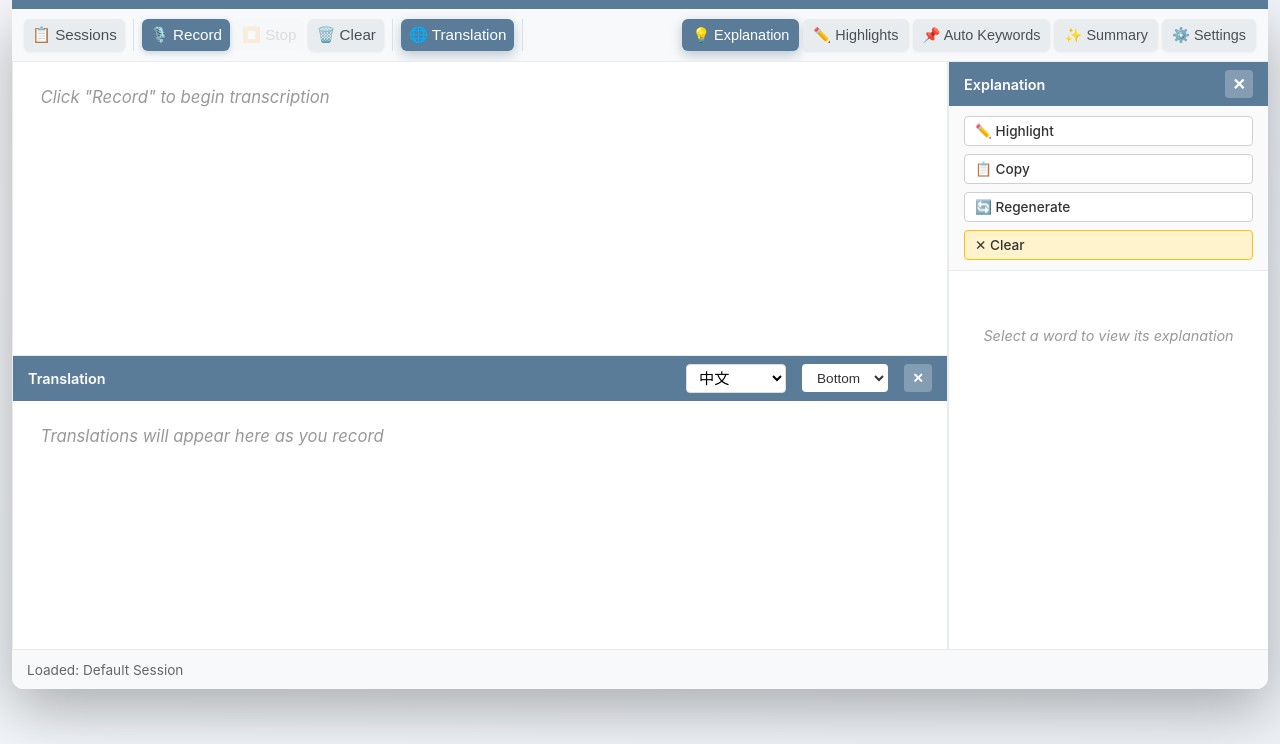
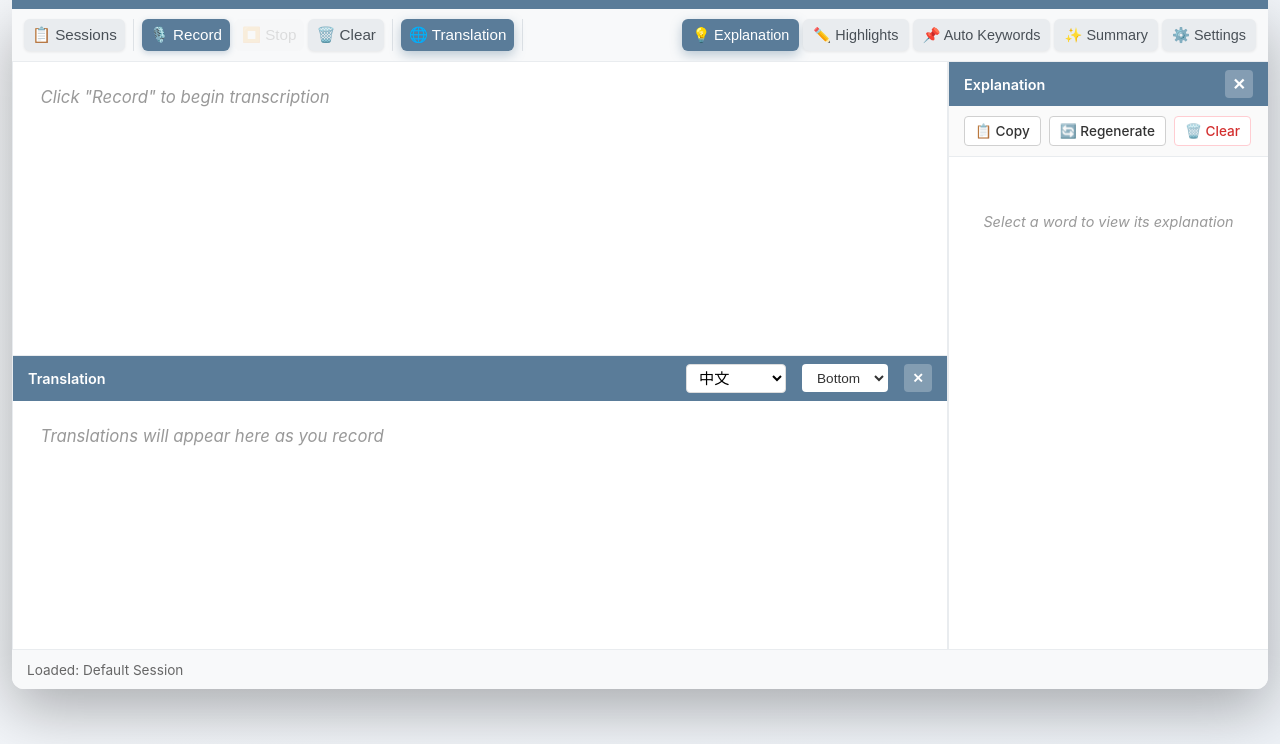
Before and after one commit to fengjnw/streamnote, a website: page frontend/index.html in a window 1280 px wide. Both pictures are taken after a click on the button "💡 Explanation". Shown: the part 56-800 px from the top of the page. Drawn offline with nearby package versions, Linux system fonts and the light colour scheme.

Commit message:
refactor: restructure explanation panel toolbar and improve scrolling
- Match toolbar layout with summary panel (horizontal layout with 3 buttons)
- Move highlight button from toolbar to explanation header next to word title
- Highlight button now displays inline with the word being explained
- Remove column flex direction from explanation panel toolbar
- Fix scrolling: entire panel now scrolls (including header) instead of just content
- Add overflow-y: auto to explanation-focus-view for proper mouse wheel scrolling
- Simplify CSS by removing special toolbar styling for history content
- Improve UI consistency between explanation and summary panels

```diff
--- a/frontend/index.html
+++ b/frontend/index.html
@@ -193,22 +193,22 @@
 
                     <!-- Explanation Content -->
                     <div id="historyContent" class="panel-content">
-                        <div class="panel-toolbar" style="display: flex; flex-wrap: wrap; gap: 8px;">
-                            <button id="highlight-current-word-btn" class="toolbar-btn" title="Add to highlights"
-                                style="display: inline-flex;">✏️
-                                Highlight</button>
-                            <button id="copy-explanation-btn" class="toolbar-btn" title="Copy explanation"
-                                style="display: inline-flex;">📋
+                        <div class="panel-toolbar">
+                            <button id="copy-explanation-btn" class="toolbar-btn" title="Copy explanation">📋
                                 Copy</button>
-                            <button id="regenerate-explanation-btn" class="toolbar-btn" title="Regenerate explanation"
-                                style="display: inline-flex;">🔄 Regenerate</button>
-                            <button id="clearExplanationsBtn" class="toolbar-btn" title="Clear explanation display"
-                                style="display: inline-flex; background: #fff3cd; border-color: #ffc107;">✕
+                            <button id="regenerate-explanation-btn" class="toolbar-btn"
+                                title="Regenerate explanation">🔄 Regenerate</button>
+                            <button id="clearExplanationsBtn" class="toolbar-btn danger"
+                                title="Clear explanation display">🗑️
                                 Clear</button>
                         </div>
                         <div id="explanation-focus-view" class="explanation-focus-view">
                             <div class="explanation-header hidden">
-                                <h4 id="current-explanation-word" class="current-word"></h4>
+                                <div class="explanation-header-content">
+                                    <h4 id="current-explanation-word" class="current-word"></h4>
+                                    <button id="highlight-current-word-btn" class="toolbar-btn"
+                                        title="Add to highlights">✏️ Highlight</button>
+                                </div>
                             </div>
                             <div class="explanation-body">
                                 <div id="explanation-content" class="explanation-scroll">
--- a/frontend/styles.css
+++ b/frontend/styles.css
@@ -1909,10 +1909,6 @@ header h1 {
     order: -1;
 }
 
-#historyContent .panel-toolbar {
-    flex-direction: column;
-    gap: 6px;
-}
 
 .toolbar-row {
     display: flex;
@@ -1977,13 +1973,14 @@ header h1 {
 .explanation-focus-view {
     display: flex;
     flex-direction: column;
-    height: auto;
+    height: 100%;
     padding: 0;
     gap: 0;
+    overflow-y: auto;
 }
 
 .explanation-header {
-    padding: 12px 0;
+    padding: 12px 15px;
     background: #f8f9fa;
     border-bottom: 1px solid #e9ecef;
     flex-shrink: 0;
@@ -1997,12 +1994,20 @@ header h1 {
     display: none;
 }
 
+.explanation-header-content {
+    display: flex;
+    align-items: center;
+    gap: 8px;
+    justify-content: space-between;
+}
+
 .current-word {
     font-size: 1.1em;
     font-weight: 600;
     color: #333;
     margin: 0;
-    padding: 0 15px;
+    padding: 0;
+    flex: 1;
 }
 
 .explanation-body {
```
